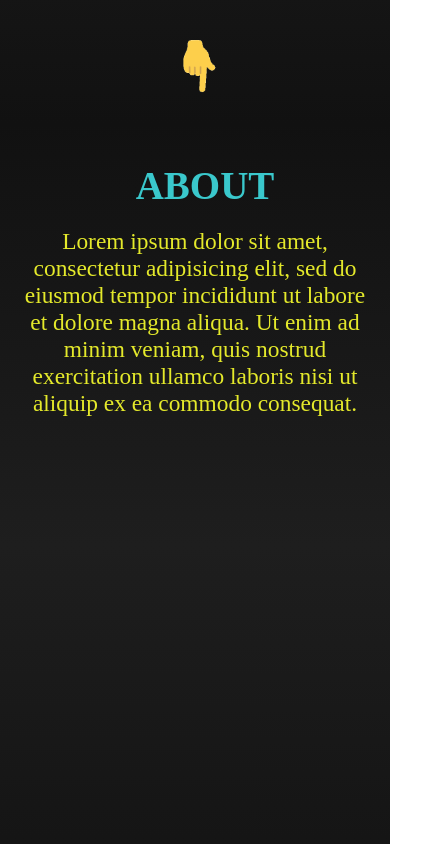
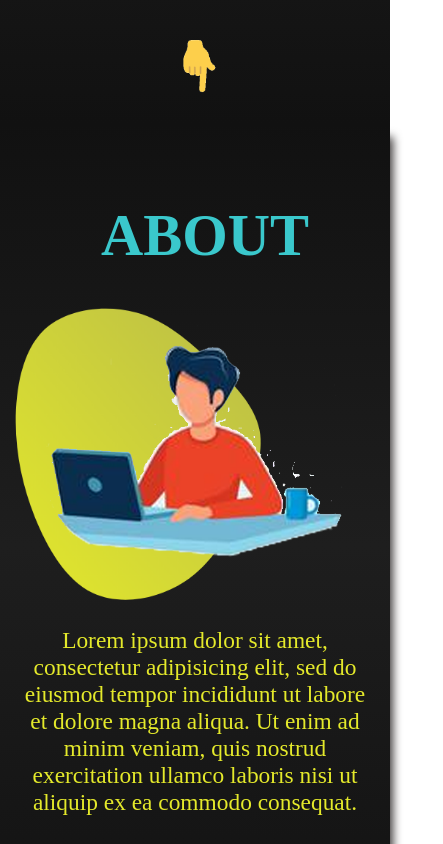
Before and after one commit to Ch-wd/thisguy, a plain HTML site: page index.html in a window 390 px wide. Shown: the part 720-1564 px from the top of the page, 443 px wide, since content can reach past the window. Drawn offline with Linux system fonts and the light colour scheme.

Commit message:
added placeholder picture in contents

```diff
--- a/css/styles.css
+++ b/css/styles.css
@@ -220,7 +220,7 @@ body{
 	flex-direction: column;
 	justify-content: center;
 	height: 100%;
-	z-index: 3;
+	/*z-index: 3;*/
 	transition: height 1s;
 }
 .menu-button{
@@ -314,6 +314,7 @@ body{
 		background-size: cover;
 		background-repeat: no-repeat;
 		background-position: bottom;
+		z-index: 3;
 	}
 	.menu-button{
 		width: 48px;
@@ -332,7 +333,7 @@ body{
 		/*display: inline-block;*/
 		color: var(--black);
 		margin-top: 2px;
-		font-size: 13vw;
+		font-size: 10vw;
 	}
 	.underline{
 		color: var(--black);
@@ -512,9 +513,44 @@ body{
 
 }
 
+.content-image{
+	position: absolute;
+	top: 10%;
+	left: 10%;
+}
+.mobile-image-holder{
+	display: none;
+}
+
 @media (max-width: 640px){
 	.design{
 		display: none;
+	}
+	.mobile-image-holder{
+		width: 100%;
+		height: 40%;
+		display: flex;
+		position: relative;
+		/*justify-content: center;*/
+	}
+	.mobile-design{
+		position: absolute;
+		padding-top: 10%;
+		width: 70%;
+		/*position: absolute;*/
+		display: inline-block;
+	}
+	.mobile-content-image{
+		position: absolute;
+	}
+	.mobile-design img{
+		width: 100%;
+	}
+	.content-image{
+		display: none;
+	}
+	.mobile-content-image img{
+		width: 100%;
 	}
 }
 /* Text content for other pages */
@@ -582,8 +618,8 @@ p{
 
 	}
 	h1{
-		padding-top: 10%;
-		font-size: 10vw;
+		padding-top: 20%;
+		font-size: 15vw;
 	}
 
 	p{
--- a/index.html
+++ b/index.html
@@ -67,8 +67,21 @@
 		<div class = "design">
 			<img src="img/blue-design.png">
 		</div>
+
+		<div class = "content-image">
+			<img src="img/dummy-image.png">
+		</div>
 		<div class = "content">
 			<h1 class = "blue">ABOUT</h1>
+			<div class = "mobile-image-holder">
+				<div class = "mobile-design">
+					<img src="img/mobile-yellow-design.png">
+				</div>
+				<div class = "mobile-content-image">
+					<img src="img/dummy-image.png">
+				</div>
+			</div>
+
 			<p class = "yellow">Lorem ipsum dolor sit amet, consectetur adipisicing elit, sed do eiusmod
 			tempor incididunt ut labore et dolore magna aliqua. Ut enim ad minim veniam,
 			quis nostrud exercitation ullamco laboris nisi ut aliquip ex ea commodo
@@ -154,6 +167,7 @@
 		<div class = "design">
 			<img src="img/yellow-design.png">
 		</div>
+
 		<div class = "content">
 			<h1 class = "blue">PORTFOLIO</h1>
 			<p class = "yellow">Lorem ipsum dolor sit amet, consectetur adipisicing elit, sed do eiusmod
```
Also changed, not shown: img/dummy-image.png (added), img/mobile-yellow-design.png (added), 1 other file.
